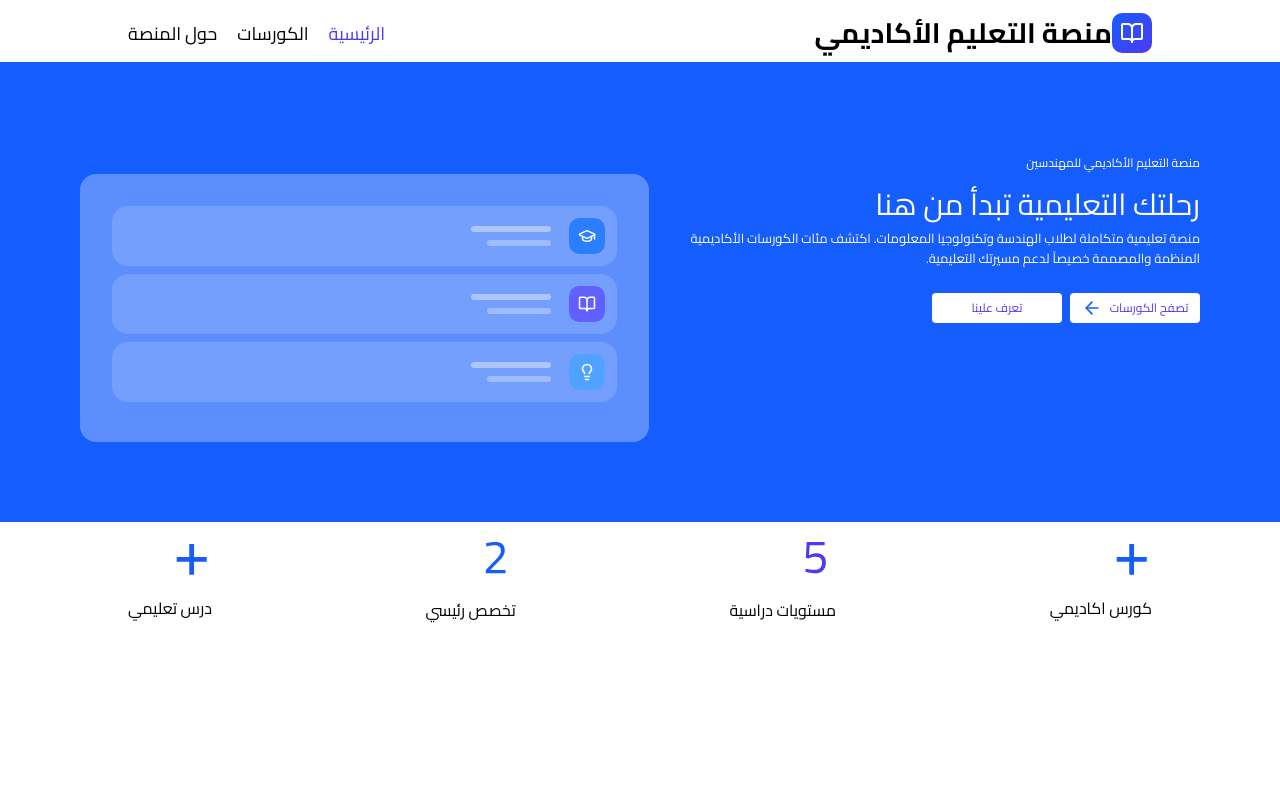
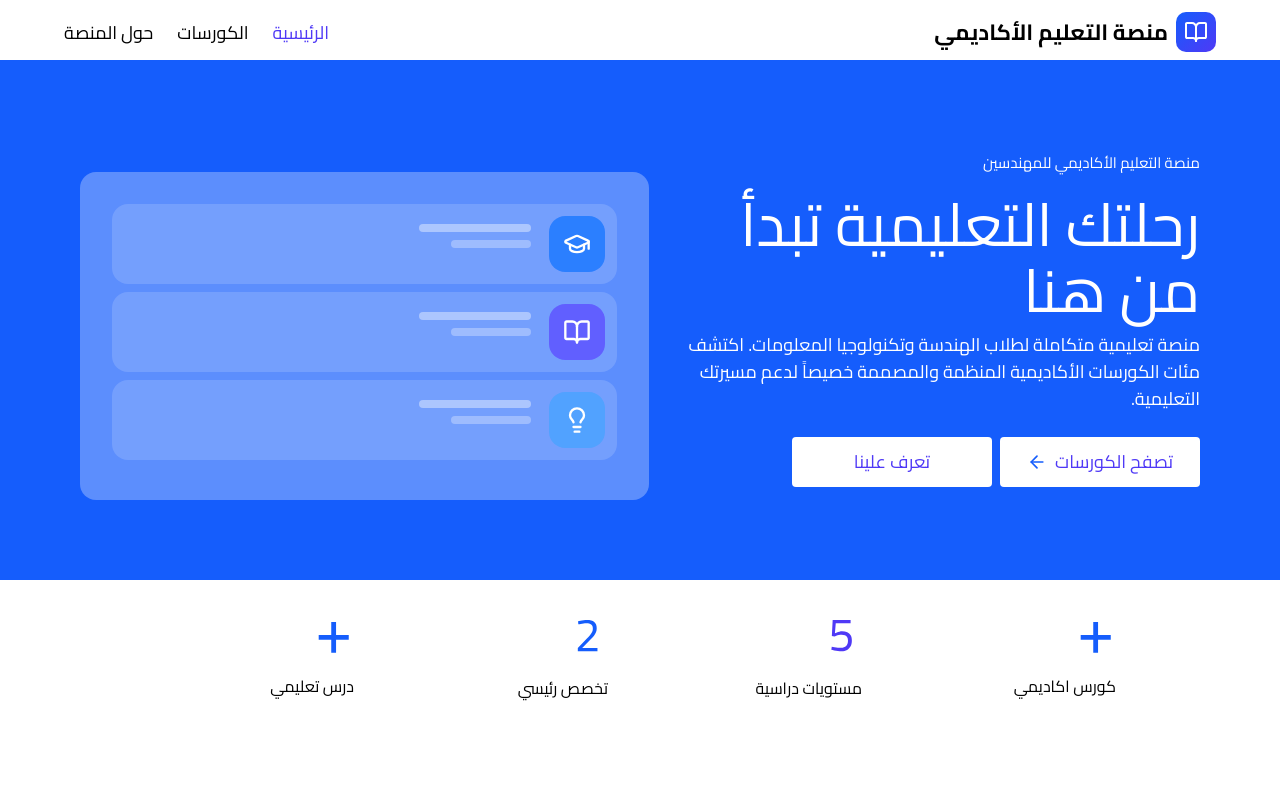
Before and after one commit to talaabusheha/Educational-platform, a website: page index.html in a window 1280 px wide. Drawn offline with Linux system fonts and the light colour scheme.

Commit message:
update responsive styles with Tailwind

```diff
--- a/index.html
+++ b/index.html
@@ -5,74 +5,91 @@
     <html lang="ar" dir="rtl">
     <meta name="viewport" content="width=device-width, initial-scale=1.0">
     <title>منصة تعليمية</title>
+    <link rel="stylesheet" href="css/all.min.css">
     <link rel="stylesheet" href="css/output.css">
     <link rel="stylesheet" href="css/style.css">
 </head>
 <body>
 
-  <header class="mt-3 mb-2 ">
-    <div class="flex items-center justify-between w-[80%] h-auto m-auto">
+  <header class="mt-3 mb-2  ">
+    <div class="w-[90%] m-auto flex items-center justify-between">
 
-           <h1  class="font-bold text-[28px] flex"><img src="image/booh-header.svg" alt="">منصة التعليم الأكاديمي</h1>
+           <h1  class="flex items-center gap-2 text-[22px] font-bold"><img src="image/booh-header.svg" alt="">منصة التعليم الأكاديمي</h1>
 
 
-        <nav>
-            <ul class="list-none flex decoration-0 gap-5 text-[18px] ">
-                <li><a class="active text-[#4f39f6]" href="">الرئيسية</a></li>
-                <li><a href="">الكورسات</a></li>
-                <li><a href="">حول المنصة</a></li>
-            </ul>
+
+        <nav id="mobileMenu" class="hidden md:flex md:justify-center">
+        <ul class="flex flex-col md:flex-row gap-4 md:gap-6 text-[18px] mt-4 md:mt-0">
+           <li><a class="text-[#4f39f6]" href="">الرئيسية</a></li>
+           <li><a href="">الكورسات</a></li>
+           <li><a href="">حول المنصة</a></li>
+        </ul>
         </nav>
+        <button id="menuBtn" class="text-3xl md:hidden " aria-label="Open Menu"><i class="fa-solid fa-bars"></i></button>
+        <button id="menuBtn" class="text-3xl hidden " aria-label="Open Menu"><i class="fa-solid fa-xmark"></i></button>
+
     </div>
+    <!-- Side Menu -->
+    <nav id="sideMenu"
+    class="fixed top-14 left-0 h-full w-64 bg-white
+         -translate-x-full
+         transition-transform duration-300 ease-in-out
+         md:hidden">
+    <ul class="flex flex-col md:flex-row gap-6 p-6 md:p-0 text-[18px]">
+        <li><a class="menu-link text-[#4f39f6]" href="#">الرئيسية</a></li>
+        <li><a class="menu-link" href="#">الكورسات</a></li>
+        <li><a class="menu-link" href="#">حول المنصة</a></li>
+    </ul>
+    </nav>
   </header>
   <main>
-    <section class=" bg-[#155dfc] p-[80px] text-white">
-
-       <div class="w-[100%] mx-auto block mt-3 md:flex gap-4">
-         <div class="w-[100%] ">
-            <p class=" h-auto w-auto bg mb-4 text-[12px]">منصة التعليم الأكاديمي للمهندسين</p>
-            <h1 class="text-[30px] leading-[1.1]">رحلتك التعليمية تبدأ من هنا<h1>
-            <p class="mt-2 text-[13px]">منصة تعليمية متكاملة لطلاب الهندسة وتكنولوجيا المعلومات. اكتشف مئات الكورسات الأكاديمية المنظمة والمصممة خصيصاً لدعم مسيرتك التعليمية.</p>
+    <section class=" bg-[#155dfc] p-20 text-white w-full">
+    <div class="w-full mx-auto block mt-3 lg:flex gap-4">
+         <div class="w-full">
+            <p class=" h-auto w-auto bg mb-4 text-[12px] md:text-[15px]">منصة التعليم الأكاديمي للمهندسين</p>
+            <h1 class="text-[30px] leading-[1.1] md:text-[60px]">رحلتك التعليمية تبدأ من هنا<h1>
+            <p class="mt-2 text-[12px] md:text-[18px]">منصة تعليمية متكاملة لطلاب الهندسة وتكنولوجيا المعلومات. اكتشف مئات الكورسات الأكاديمية المنظمة والمصممة خصيصاً لدعم مسيرتك التعليمية.</p>
             <div class="flex mt-[25px] gap-2">
-            <a href=""><button class="flex items-center justify-center gap-2 cursor-pointer bg-white h-[30px] w-[130px] rounded text-[#4f39f6] text-[12px]">تصفح الكورسات<img src="image/row.svg" alt=""></button></a>
-            <a href=""><button class="flex items-center justify-center gap-2 cursor-pointer bg-white h-[30px] w-[130px] rounded text-[#4f39f6] text-[12px]">تعرف علينا </button>
+            <a href=""><button class="flex items-center justify-center gap-2 cursor-pointer bg-white h-[30px] w-[108px] rounded text-[#4f39f6] text-[12px] md:w-[200px] md:h-[50px] md:text-[18px]">تصفح الكورسات<img src="image/row.svg" alt=""></button></a>
+            <a href=""><button class="flex items-center justify-center gap-2 cursor-pointer bg-white h-[30px] w-[108px] rounded text-[#4f39f6] text-[12px] md:w-[200px] md:h-[50px] md:text-[18px]">تعرف علينا </button>
             </a>
             </div>
         </div>
         <div class="gap-4 w-[100%] p-8 bg-white/30 rounded-2xl mt-5">
             <div class="flex mb-2 bg-white/15 rounded-2xl ">
-                <div><img class="p-3 w-15 h-auto " src="image/2-1.svg" alt=""></div>
+                <div><img class="p-3 w-15 h-auto md:w-20" src="image/2-1.svg" alt=""></div>
                 <div>
-                    <div class="bg-white/40 h-1.5 w-20 mr-1.5  mt-5 rounded-2xl"></div>
-                    <div class="bg-white/30 h-1.5 w-16 mr-1.5  mt-2 rounded-2xl"></div>
+                    <div class="bg-white/40 h-1.5 w-20 mr-1.5  mt-5 rounded-2xl md:h-2 md:w-28"></div>
+                    <div class="bg-white/30 h-1.5 w-16 mr-1.5  mt-2 rounded-2xl md:h-2 md:w-20"></div>
                 </div>
 
 
             </div>
             <div class="flex mb-2 bg-white/15 rounded-2xl" >
-                <div><img class="p-3 w-15 h-auto" src="image/2-2.svg" alt=""></div>
+                <div><img class="p-3 w-15 h-auto md:w-20" src="image/2-2.svg" alt=""></div>
                 <div>
-                    <div class="bg-white/40 h-1.5 w-20 mr-1.5  mt-5 rounded-2xl"></div>
-                    <div class="bg-white/30 h-1.5 w-16 mr-1.5  mt-2 rounded-2xl"></div>
+                    <div class="bg-white/40 h-1.5 w-20 mr-1.5  mt-5 rounded-2xl md:h-2 md:w-28"></div>
+                    <div class="bg-white/30 h-1.5 w-16 mr-1.5  mt-2 rounded-2xl md:h-2 md:w-20"></div>
                 </div>
 
 
             </div>
             <div class="flex mb-2 bg-white/15 rounded-2xl">
-                <div><img class="p-3 w-15 h-auto" src="image/2-3.svg" alt=""></div>
+                <div><img class="p-3 w-15 h-auto md:w-20" src="image/2-3.svg" alt=""></div>
                 <div>
-                <div class="bg-white/40 h-1.5 w-20 mr-1.5  mt-5 rounded-2xl"></div>
-                <div class="bg-white/30 h-1.5 w-16 mr-1.5  mt-2 rounded-2xl"></div>
-            </div>
+                <div class="bg-white/40 h-1.5 w-20 mr-1.5  mt-5 rounded-2xl md:h-2 md:w-28"></div>
+                <div class="bg-white/30 h-1.5 w-16 mr-1.5  mt-2 rounded-2xl md:h-2 md:w-20"></div>
+                </div>
 
 
             </div>
 
         </div>
-</div>
+    </div>
     </section>
-    <section class="mt-5" >
-    <div class="w-[80%] m-auto justify-between flex mx-auto text-center items-center ">
+    <section class="mt-10 mb-10 mr-10">
+        <!-- md:mx-auto md:text-center md:items-center md:gap-4 -->
+    <div class="w-[80%] m-auto grid grid-rows-2 grid-cols-2 gap-6 justify-center items-center md:grid md:grid-cols-4 md:items-center ">
         <div class="items-center">
             <img class="h-8 w-10 mb-5" src="image/+.svg" alt="">
             <p>كورس اكاديمي</p>
@@ -95,6 +112,6 @@
   </main>
 
 
-
+<script src="js/script.js"></script>
 </body>
 </html>
--- a/js/script.js
+++ b/js/script.js
@@ -0,0 +1,27 @@
+
+
+//   const menuBtn = document.getElementById("menuBtn");
+//   const sideMenu = document.getElementById("sideMenu");
+//   const overlay = document.getElementById("overlay");
+//   const links = document.querySelectorAll(".menu-link");
+
+// function toggleMenu() {
+//   sideMenu.classList.toggle("-translate-x-full");
+//   overlay.classList.toggle("hidden");
+
+//   const isOpen = !sideMenu.classList.contains("-translate-x-full");
+//   menuBtn.textContent = isOpen ? "✕" : "☰";
+// }
+
+//   menuBtn.addEventListener("click", toggleMenu);
+//   overlay.addEventListener("click", toggleMenu);
+
+//   links.forEach(link =>
+//     link.addEventListener("click", toggleMenu)
+//   );
+  const menuBtn = document.getElementById("menuBtn");
+  const sideMenu = document.getElementById("sideMenu");
+  menuBtn.onclick=()=>{
+  sideMenu.classList.toggle("-translate-x-full");
+   overlay.classList.toggle("hidden");
+}
```
Also changed, not shown: css/output.css.
